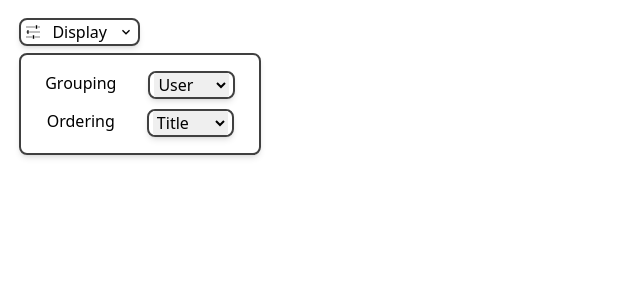
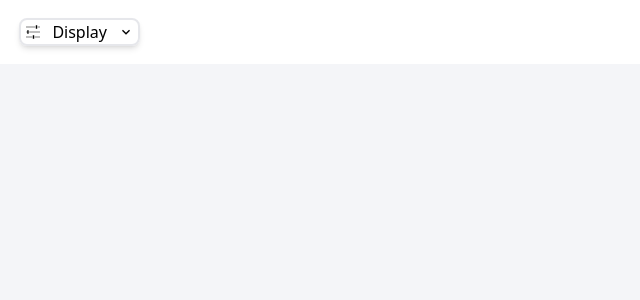
Before and after one commit to Mohammad10100/kanban-board-cypherx, a React (Create React App) app: page / in a window 1280 px wide. Shown: the top 300 px of the page, without its empty margins (0-640 px from the left). Built offline with nearby package versions, Linux system fonts and the light colour scheme.

Commit message:
fix - dropdown show/hide when clicking on display && border colors

```diff
--- a/src/App.js
+++ b/src/App.js
@@ -6,11 +6,12 @@ import { ThemeProvider } from 'styled-components';
 
 const lightTheme = {
   colors: {
-    primary: '#ffff',
-    bg: '#F4F5F8',
+    primary: 'bg-[#ffff]',
+    bg: 'bg-[#F4F5F8]',
     text: 'text-black',
-    text_secondary: 'text-grey',
+    text_secondary: 'text-gray-400',
     grey: '#aaa',
+    border_color:'border-[#e6e7eb]',
   },
   fontSize: '16px',
   name:'light',
@@ -23,6 +24,7 @@ const darkTheme = {
     text: 'text-white',
     text_secondary: 'text-gray-400',
     grey: '#555',
+    border_color:'border-[#4a4a4a;]',
   },
   fontSize: '16px',
   name:'dark',
--- a/src/components/Navbar.jsx
+++ b/src/components/Navbar.jsx
@@ -16,24 +16,34 @@ export default function Navbar() {
     ThemeValue == 'dark'?dispatch(setTheme('light')):dispatch(setTheme('dark'));
   }
 
+  const [displayOptions, setDisplayOptions] = useState(false);
+  const setDropDown = ()=>{
+    setDisplayOptions(!displayOptions);
+  }
+  const hideDropDown = ()=>{
+    console.log('blurr');
+    setDisplayOptions(false);
+  }
+
   return (
     <div className={`flex justify-center ` + theme.colors.primary}>
       <nav className={`navbar flex justify-between w-[97%] h-[8vh] items-center `}>
 
         <div className=' relative'>
 
-          <div className="display flex items-center justify-between gap-[0.7rem] px-1 border-2 rounded-lg border-neutral-700 shadow-md">
+          {/* Button  */}
+          <div className={`display flex items-center justify-between gap-[0.7rem] px-1 border-2 rounded-lg shadow-md `+theme.colors.border_color} onClick={setDropDown}>
             <GiSettingsKnobs className='  rotate-90' />
             <p className='  text-md'>Display</p>
             <MdKeyboardArrowDown />
           </div>
 
           {/* /DropDown */}
-          <div className={` absolute top-[125%] ` + theme.colors.primary} >
-            <div className={`flex flex-col px-[1.5rem] py-[1rem] items-center justify-between border-2 rounded-lg border-neutral-700 shadow-md gap-y-2.5 `} >
+          <div className={` absolute top-[125%] ` + (displayOptions?' ':' hidden ') + theme.colors.primary} >
+            <div className={`flex flex-col px-[1.5rem] py-[1rem] items-center justify-between border-2 rounded-lg shadow-md gap-y-2.5 `+ theme.colors.border_color} >
               <div className='flex gap-[2rem] justify-between  '>
                 <div className={theme.colors.text_secondary}>Grouping</div>
-                <div className="display flex items-center justify-between gap-[0.7rem] px-1 border-2 rounded-lg border-neutral-700 shadow-md ">
+                <div className={`display flex items-center justify-between gap-[0.7rem] px-1 border-2 rounded-lg shadow-md ` + theme.colors.border_color}>
                   <select name="grouping" id="grouping" className={` `+ theme.colors.primary}>
                     <option value="User">User</option>
                     <option value="Status">Status</option>
@@ -44,7 +54,7 @@ export default function Navbar() {
 
               <div className='flex gap-[2rem] justify-between'>
                 <div className={theme.colors.text_secondary}>Ordering</div>
-                <div className="display flex items-center justify-between gap-[0.7rem] px-1 border-2 rounded-lg border-neutral-700 shadow-md">
+                <div className={`display flex items-center justify-between gap-[0.7rem] px-1 border-2 rounded-lg  shadow-md ` + theme.colors.border_color}>
                   <select name="Ordering" id="Ordering" className={` `+ theme.colors.primary}>
                     <option value="Title">Title</option>
                     <option value="Priority">Priority</option>
```
